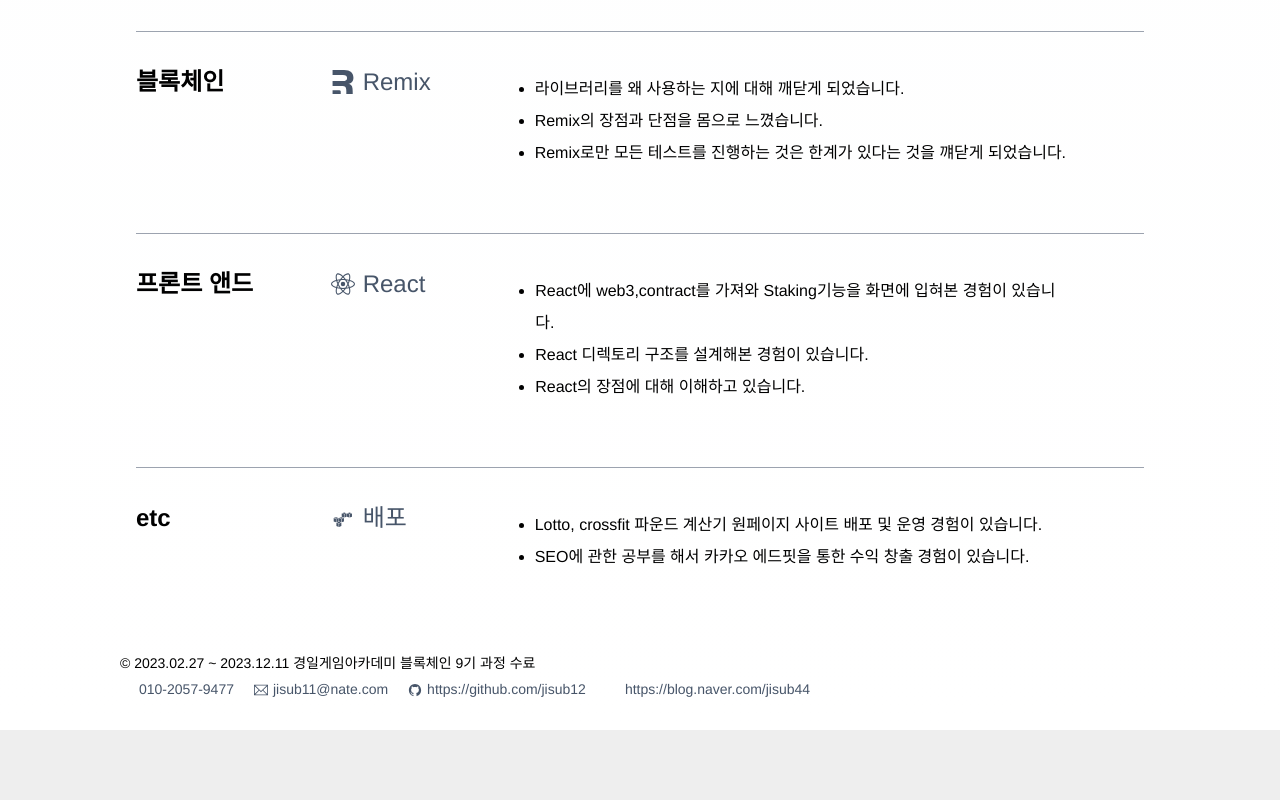
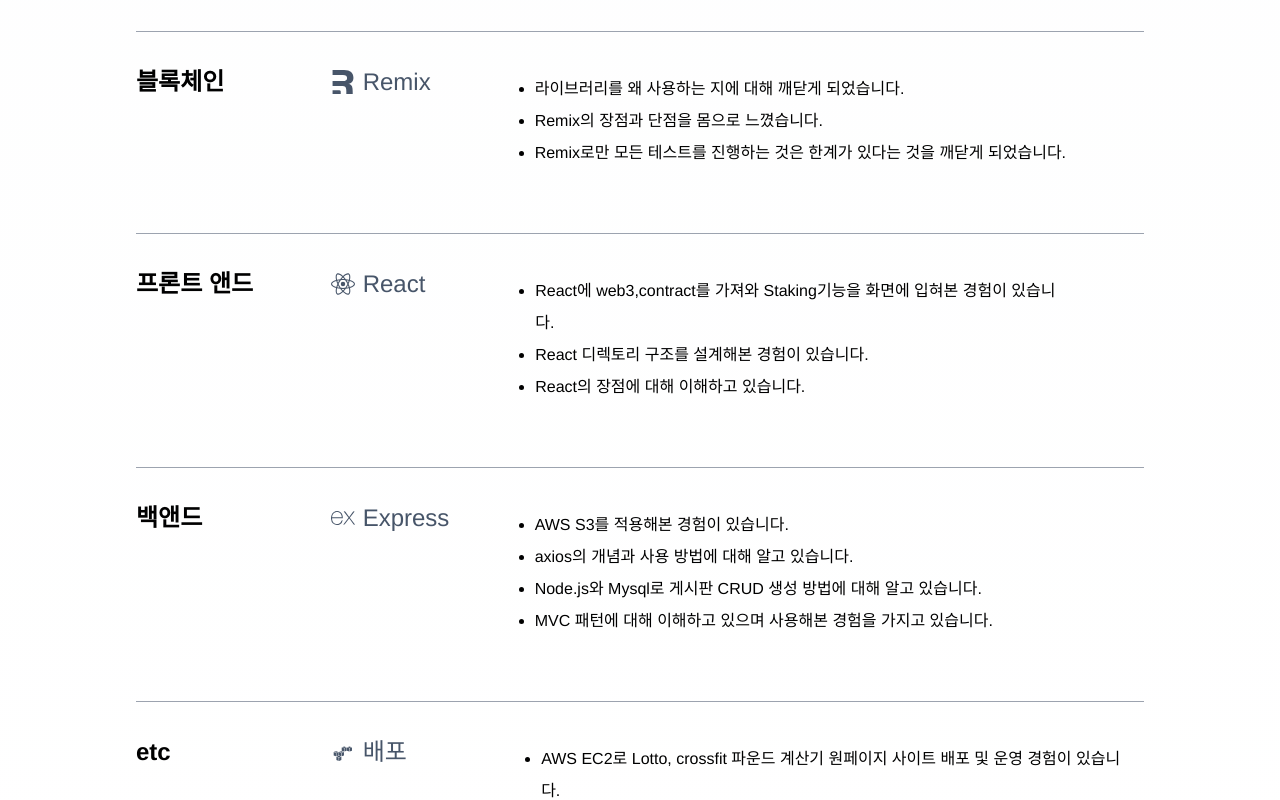
Before and after one commit to jisub12/portfolio_paJion, a React (Create React App) app: page / in a window 1280 px wide. Shown: the part 4600-5400 px from the top of the page. Before the commit the page ends 5330 px from the top, so only its background shows below. Built offline with nearby package versions, Linux system fonts and the light colour scheme; some icons are missing.

Commit message:
01081549

```diff
--- a/src/contents/market.jsx
+++ b/src/contents/market.jsx
@@ -47,7 +47,7 @@
                         <p>- 데이터 플로우 다이어그램 설정에 관한 회의에 참여하여 시스템 설계에 대한 이해를 도모함</p>
                         <p>- 페이지 별로 역할 배분(Main, Mypage, SignUp & Login, 전체 CSS 담당)</p>
                         <p>- 지역 별로 회원 가입 할 수 있게 구현함</p>
-                        <p>- 비밀번호에 정규식을 넣어 12자리이상 특수문자,대문자,소문자 전부 넣어야하게 구현</p>
+                        <p>- 비밀번호에 정규식을 넣어 12자리이상 특수문자, 대문자, 소문자 전부 넣어야하게 구현</p>
                         <p>- 로그인 할 때 메인페이지에서 팝업 창을 통해 껏다 켰다 할 수 있게 구현</p>
                         <p>
                             - 게시판에 AWS S3를 활용하여 이미지는 인터넷에 업로드가 되고 DB에는 링크만 저장되어 들어갈
@@ -64,7 +64,6 @@
                         <p>- txt방식의 이미지 저장 방법</p>
                         <p>- axios 개념 및 사용 방법</p>
                         <p>- Node.js로 게시판 CRUD 생성 방법</p>
-                        <p>- axios 개념 및 사용 방법</p>
                         <p>- MVC 패턴의 이해 및 사용</p>
                     </div>
                     <br />
--- a/src/contents/skills.jsx
+++ b/src/contents/skills.jsx
@@ -61,7 +61,7 @@
                             <ul className="list-disc list-outside leading-6 px-[20px] md:leading-8 text-[12px] md:text-[16px] ">
                                 <li>라이브러리를 왜 사용하는 지에 대해 깨닫게 되었습니다.</li>
                                 <li>Remix의 장점과 단점을 몸으로 느꼈습니다.</li>
-                                <li>Remix로만 모든 테스트를 진행하는 것은 한계가 있다는 것을 꺠닫게 되었습니다.</li>
+                                <li>Remix로만 모든 테스트를 진행하는 것은 한계가 있다는 것을 깨닫게 되었습니다.</li>
                                 {/* <li>질문 받고 싶은 것 위주로 적자.. 공부해서 최대한 많이 채워넣어보자..</li> */}
                             </ul>
                         </li>
@@ -97,7 +97,7 @@
                     </ul>
                 </li>
 
-                {/* <li className="flex flex-row gap-[32px] py-[32px]">
+                <li className="flex flex-row gap-[32px] py-[32px]">
                     <h3 className="text-[16px] md:text-[24px] font-extrabold md:font-semibold w-[20%] basisc-[25%]">
                         백앤드
                     </h3>
@@ -108,12 +108,14 @@
                                 <span className="md:w-[120px]">Express</span>
                             </span>
                             <ul className="list-disc list-outside leading-6 px-[20px] md:leading-8 text-[12px] md:text-[16px] ">
-                                <li>API를 가져오는 방법을 알고 있습니다.</li>
-                                <li>API를 가져오는 방법을 알고 있습니다.</li>
+                                <li>AWS S3를 적용해본 경험이 있습니다.</li>
+                                <li>axios의 개념과 사용 방법에 대해 알고 있습니다.</li>
+                                <li>Node.js와 Mysql로 게시판 CRUD 생성 방법에 대해 알고 있습니다.</li>
+                                <li>MVC 패턴에 대해 이해하고 있으며 사용해본 경험을 가지고 있습니다.</li>
                             </ul>
                         </li>
                     </ul>
-                </li> */}
+                </li>
                 <li className="flex flex-row gap-[32px] py-[32px]">
                     <h3 className="text-[16px] md:text-[24px] font-extrabold md:font-semibold w-[20%] basisc-[25%]">
                         etc
@@ -125,7 +127,7 @@
                                 <span className="md:w-[120px]">배포</span>
                             </span>
                             <ul className="list-disc list-outside leading-6 px-[20px] md:leading-8 text-[12px] md:text-[16px] ">
-                                <li>Lotto, crossfit 파운드 계산기 원페이지 사이트 배포 및 운영 경험이 있습니다.</li>
+                                <li>AWS EC2로 Lotto, crossfit 파운드 계산기 원페이지 사이트 배포 및 운영 경험이 있습니다.</li>
                                 <li>SEO에 관한 공부를 해서 카카오 에드핏을 통한 수익 창출 경험이 있습니다.</li>
                             </ul>
                         </li>
```
